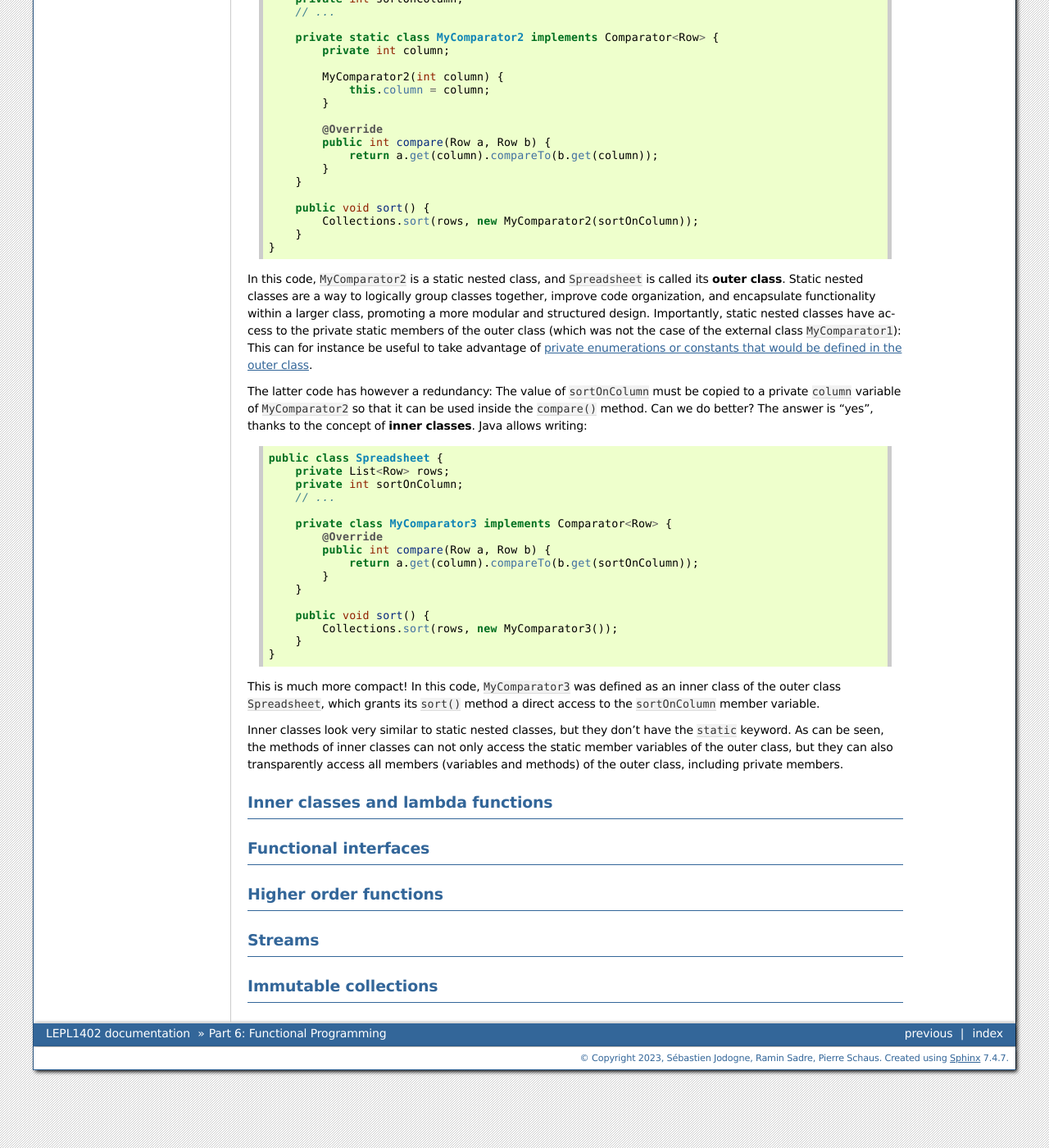
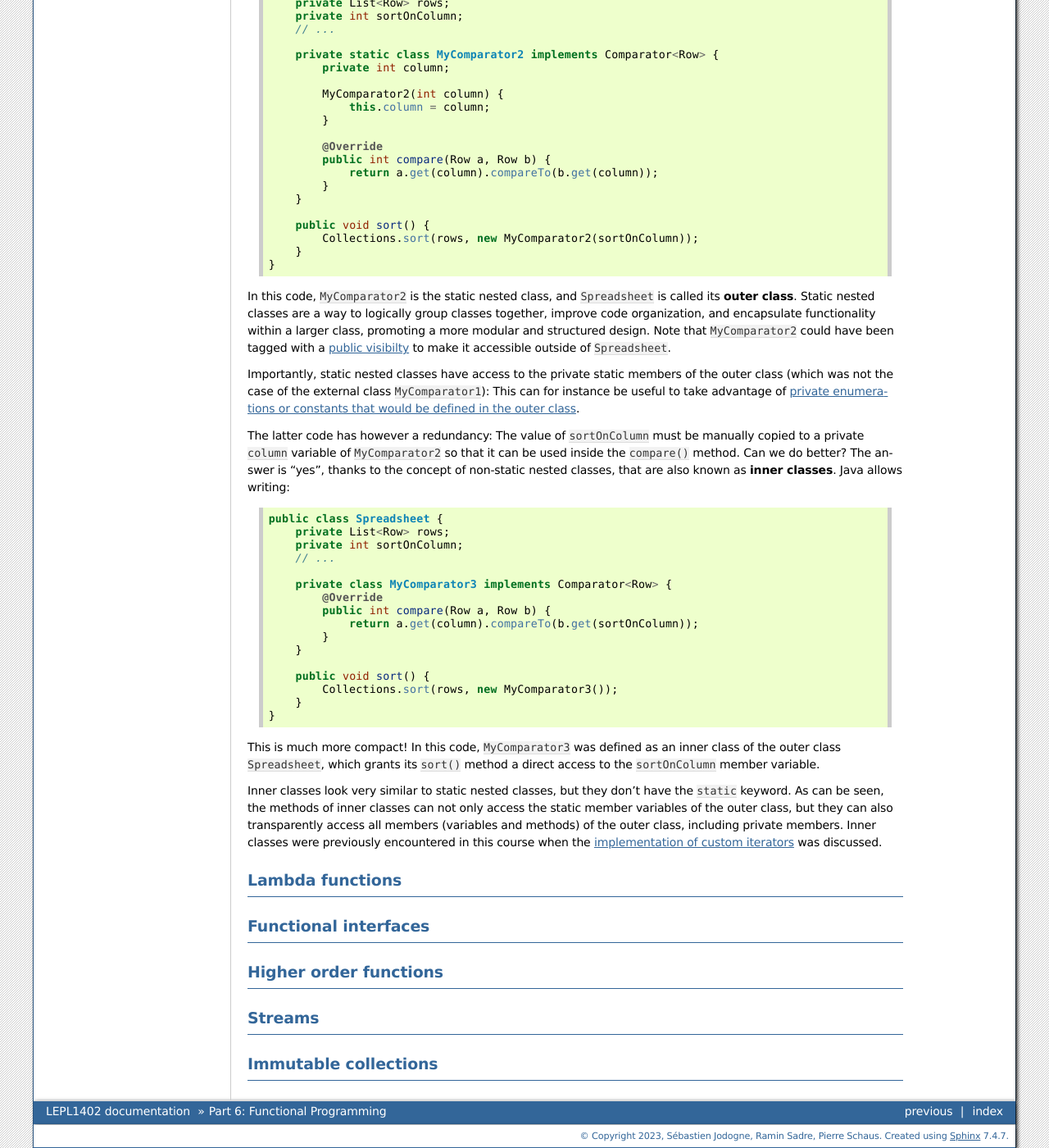
Before and after one commit to pschaus/book_lepl1402, a Sphinx documentation site: the page built from source/part6.rst, in a window 1280 px wide and 1400 px high, scrolled down 2373 px. Shown: the whole window at 82% size. Built offline with Sphinx 7.4.7, drawn with Linux system fonts in a browser that asks for light colours; formulas are drawn with MathJax 3; some of the changed text lies outside the part shown.

Commit message:
clarified terminology: nested class vs. inner class

```diff
--- a/source/part1.rst
+++ b/source/part1.rst
@@ -2464,6 +2464,9 @@
 
 The second advantage of packages is that they provide separate *namespaces*. This means that a package X and a package Y can both contain a class named ``ABC``. By using the fully classified names (or an ``import`` statement), we can exactly tell the compiler whether we want to use class :code:`X.ABC` or class :code:`Y.ABC`. This becomes important when you write larger applications and you want to use packages written by other people. Thanks to the different packages, you don't have to worry about classes with identical names.
 
+
+.. _visibility:
+
 Access control
 --------------
 
--- a/source/part6.rst
+++ b/source/part6.rst
@@ -7,13 +7,24 @@
 
 Functional programming refers to a programming paradigm that emphasizes the **use of functions and immutable data** to create applications. This paradigm promotes writing code that is easier to reason about, and that allows for better handling of concurrency.
 
-While Java is not a pure functional language like Haskell, it offers many features that can be used to write more functional-style code. Functional programming in Java encourages the use of pure functions that do not have side effects, i.e., that avoids changing state of the program. Java 8 introduced features to support functional programming, primarily through the addition of lambda expressions, the ``Stream`` API, and functional interfaces.
+While Java is not a pure functional language like Haskell, it offers many features that can be used to write more functional-style code. Functional programming in Java encourages the use of pure functions that do not have side effects, i.e., that avoids changing state of the program. Java 8 introduced features to support functional programming, primarily through the addition of lambda expressions, of the ``Stream`` API, and of functional interfaces.
 
 
-Nested classes
-==============
+Inner classes
+=============
 
-To begin our study of functional programming, we will first go back to the concept of inner classes that has previously been :ref:`briefly encountered <arithmetic_expression>`. An inner class is simply a **class that is defined within another class**.
+.. NOTE:
+
+   "Terminology: Nested classes are divided into two categories:
+   non-static and static. Non-static nested classes are called inner
+   classes. Nested classes that are declared static are called static
+   nested classes."
+
+   From the official Oracle tutorial on Java:
+   https://docs.oracle.com/javase/tutorial/java/javaOO/nested.html
+
+
+To begin our study of functional programming, we will first go back to the concept of nested classes that has previously been :ref:`briefly encountered <arithmetic_expression>`. A nested class is simply a **class that is defined within another class**. Note that a nested class can also define its own nested classes, just like Matryoshka dolls.
 
 Let us consider the task of creating a spreadsheet application. A spreadsheet document is composed of a number of rows. Each row is made of several columns with string values. A data structure to represent a single row can be modeled as follows:
 
@@ -35,7 +46,7 @@
         }
     }
 
-The ``Row`` class uses an associative array that maps integers (the index of the columns) to strings (the value of the columns). The standard ``HashMap<K,V>`` class of Java is used to this end: `<https://docs.oracle.com/javase/8/docs/api/java/util/HashMap.html>`_
+The ``Row`` class uses an `associative array <https://en.wikipedia.org/wiki/Associative_array>`_ that maps integers (the index of the columns) to strings (the value of the columns). The use of an associated array allows to account for columns with a missing value. The standard ``HashMap<K,V>`` class of Java is used to this end: `<https://docs.oracle.com/javase/8/docs/api/java/util/HashMap.html>`_
 
 A basic spreadsheet application can then be created on the top of this ``Row`` class. Let us define a spreadsheet document as a list of rows:
 
@@ -121,7 +132,7 @@
         }
     }
 
-The ``MyComparator1`` class is located outside the ``Spreadsheet`` class. This is not a real issue because this sample code is quite short. But in real code, it might be important for readability to bring the comparator class closer to the method that uses it (in this case, ``sort()``). This is why Java features **static nested classes**. This construction allows to define a class at the member level of another class:
+The ``MyComparator1`` class is called an **external class** because it is located outside the ``Spreadsheet`` class. This is not a real issue because this sample code is quite short. But in real code, it might be important for readability to bring the comparator class closer to the method that uses it (in this case, ``sort()``). This is why Java features **static nested classes**. This construction allows to define a class at the member level of another class:
 
 ..  code-block:: java
 
@@ -148,9 +159,11 @@
         }
     }
 
-In this code, ``MyComparator2`` is a static nested class, and ``Spreadsheet`` is called its **outer class**. Static nested classes are a way to logically group classes together, improve code organization, and encapsulate functionality within a larger class, promoting a more modular and structured design. Importantly, static nested classes have access to the private static members of the outer class (which was not the case of the external class ``MyComparator1``): This can for instance be useful to take advantage of :ref:`private enumerations or constants that would be defined in the outer class <enumerations>`.
+In this code, ``MyComparator2`` is the static nested class, and ``Spreadsheet`` is called its **outer class**. Static nested classes are a way to logically group classes together, improve code organization, and encapsulate functionality within a larger class, promoting a more modular and structured design. Note that ``MyComparator2`` could have been tagged with a :ref:`public visibilty <visibility>` to make it accessible outside of ``Spreadsheet``.
 
-The latter code has however a redundancy: The value of ``sortOnColumn`` must be copied to a private ``column`` variable of ``MyComparator2`` so that it can be used inside the ``compare()`` method. Can we do better? The answer is "yes", thanks to the concept of **inner classes**. Java allows writing:
+Importantly, static nested classes have access to the private static members of the outer class (which was not the case of the external class ``MyComparator1``): This can for instance be useful to take advantage of :ref:`private enumerations or constants that would be defined in the outer class <enumerations>`.
+
+The latter code has however a redundancy: The value of ``sortOnColumn`` must be manually copied to a private ``column`` variable of ``MyComparator2`` so that it can be used inside the ``compare()`` method. Can we do better? The answer is "yes", thanks to the concept of non-static nested classes, that are also known as **inner classes**. Java allows writing:
 
 ..  code-block:: java
 
@@ -173,13 +186,13 @@
 
 This is much more compact! In this code, ``MyComparator3`` was defined as an inner class of the outer class ``Spreadsheet``, which grants its ``sort()`` method a direct access to the ``sortOnColumn`` member variable.
 
-Inner classes look very similar to static nested classes, but they don't have the ``static`` keyword. As can be seen, the methods of inner classes can not only access the static member variables of the outer class, but they can also transparently access all members (variables and methods) of the outer class, including private members.
+Inner classes look very similar to static nested classes, but they don't have the ``static`` keyword. As can be seen, the methods of inner classes can not only access the static member variables of the outer class, but they can also transparently access all members (variables and methods) of the outer class, including private members. Inner classes were previously encountered in this course when the :ref:`implementation of custom iterators <custom_iterators>` was discussed.
 
 
 
 
-Inner classes and lambda functions
-==================================
+Lambda functions
+================
 
 
 Functional interfaces
```
Also changed, not shown: source/part4.rst (+20 -3 lines).
